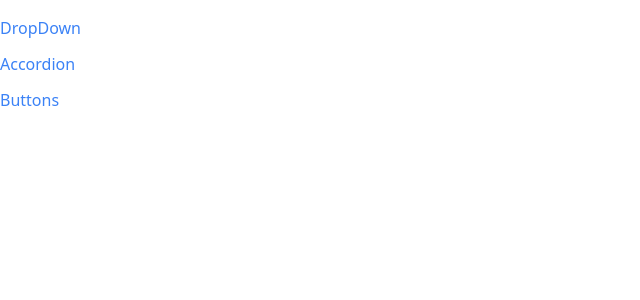
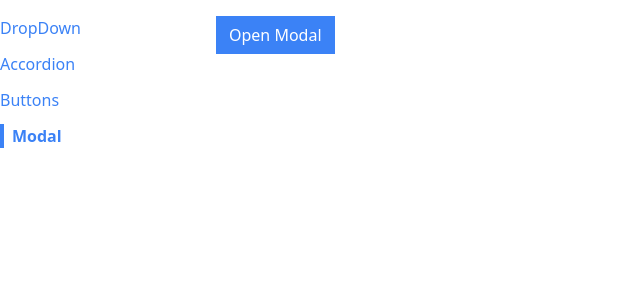
Before and after one commit to rlluchese/usual_components, a React (Create React App) app in the folder comps/: page /modal in a window 1280 px wide. Shown: the top 300 px of the page, without its empty margins (0-640 px from the left). Built offline with nearby package versions, Linux system fonts and the light colour scheme.

Commit message:
Modal component
Modal for popping-up info

```diff
--- a/comps/public/index.html
+++ b/comps/public/index.html
@@ -39,5 +39,6 @@
       To begin the development, run `npm start` or `yarn start`.
       To create a production bundle, use `npm run build` or `yarn build`.
     -->
+    <div class="modal-container"></div>
   </body>
 </html>
--- a/comps/src/App.js
+++ b/comps/src/App.js
@@ -3,6 +3,7 @@ import Route from './components/Route';
 import AccordionPage from './pages/AccordionPage';
 import DropDownPage from './pages/DropDownPage';
 import ButtonPage from './pages/ButtonPage';
+import ModalPage from './pages/ModalPage';
 
 function App() {
   return (
@@ -18,6 +19,9 @@ function App() {
         <Route path='/buttons'>
           <ButtonPage />
         </Route>
+        <Route path='/modal'>
+          <ModalPage />
+        </Route>
       </div>
     </div>
   );
--- /dev/null
+++ b/comps/src/components/Modal.js
@@ -0,0 +1,28 @@
+import ReactDOM from 'react-dom';
+import { useEffect } from 'react';
+
+function Modal({ onClose, children, actionBar }) {
+    useEffect(() => {
+        // Handle scroll
+        document.body.classList.add('overflow-hidden');
+
+        return () => {
+            document.body.classList.remove('overflow-hidden');
+        };
+    }, []);
+
+    return ReactDOM.createPortal(
+        <div>
+            <div onClick={ onClose } className="fixed inset-0 bg-gray-300 opacity-80"></div>
+            <div className="fixed inset-40 p-10 bg-white">
+                <div className='flex flex-col justify-between h-full'>
+                    { children }
+                    <div className='flex justify-end'>{ actionBar }</div>
+                </div>
+            </div>
+        </div>,
+        document.querySelector('.modal-container')
+    );
+}
+
+export default Modal;
--- a/comps/src/components/SideBar.js
+++ b/comps/src/components/SideBar.js
@@ -4,7 +4,8 @@ function SideBar(){
     const links = [
         { label: 'DropDown', path: '/' },
         { label: 'Accordion', path: '/accordion' },
-        { label: 'Buttons', path: '/buttons' }
+        { label: 'Buttons', path: '/buttons' },
+        { label: 'Modal', path: '/modal' }
     ];
 
     const renderedLinks = links.map((link) => {
--- /dev/null
+++ b/comps/src/pages/ModalPage.js
@@ -0,0 +1,32 @@
+import Modal from '../components/Modal';
+import { useState } from 'react';
+import Button from '../components/Button';
+
+function ModalPage() {
+    const [showModal, setShowModal] = useState(false);
+
+    const handleClick = () => {
+        setShowModal(true);
+    };
+
+    const handleClose = () => {
+        setShowModal(false);
+    };
+
+    const actionBar = <div>
+        <Button primary onClick={ handleClose }>Ok</Button>
+    </div>;
+
+    const modal = <Modal onClose={ handleClose } actionBar={ actionBar }>
+        <p>Here is a modal for you to test. Ok?</p>
+    </Modal>;
+
+    return (
+        <div className='relative'>
+            <Button primary onClick={ handleClick }>Open Modal</Button>
+            { showModal && modal }
+        </div>
+    );
+}
+
+export default ModalPage;
```
